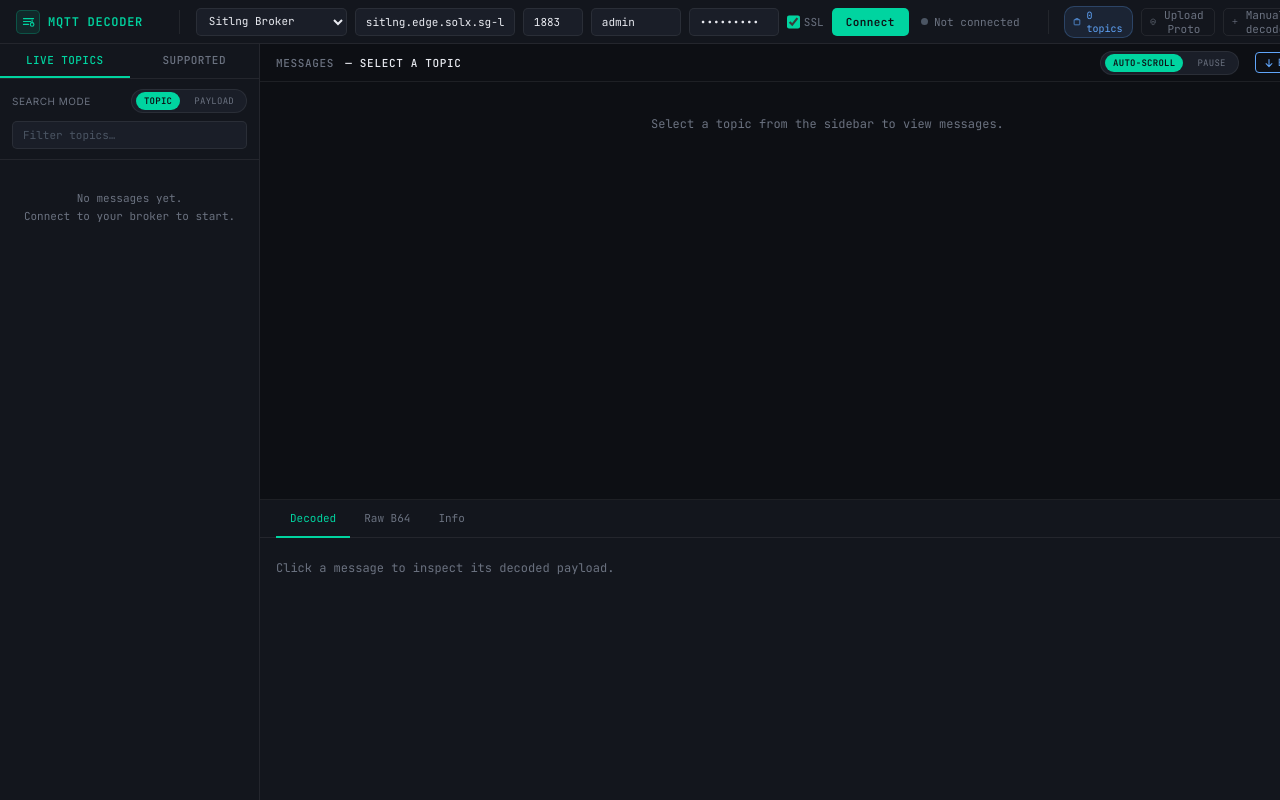
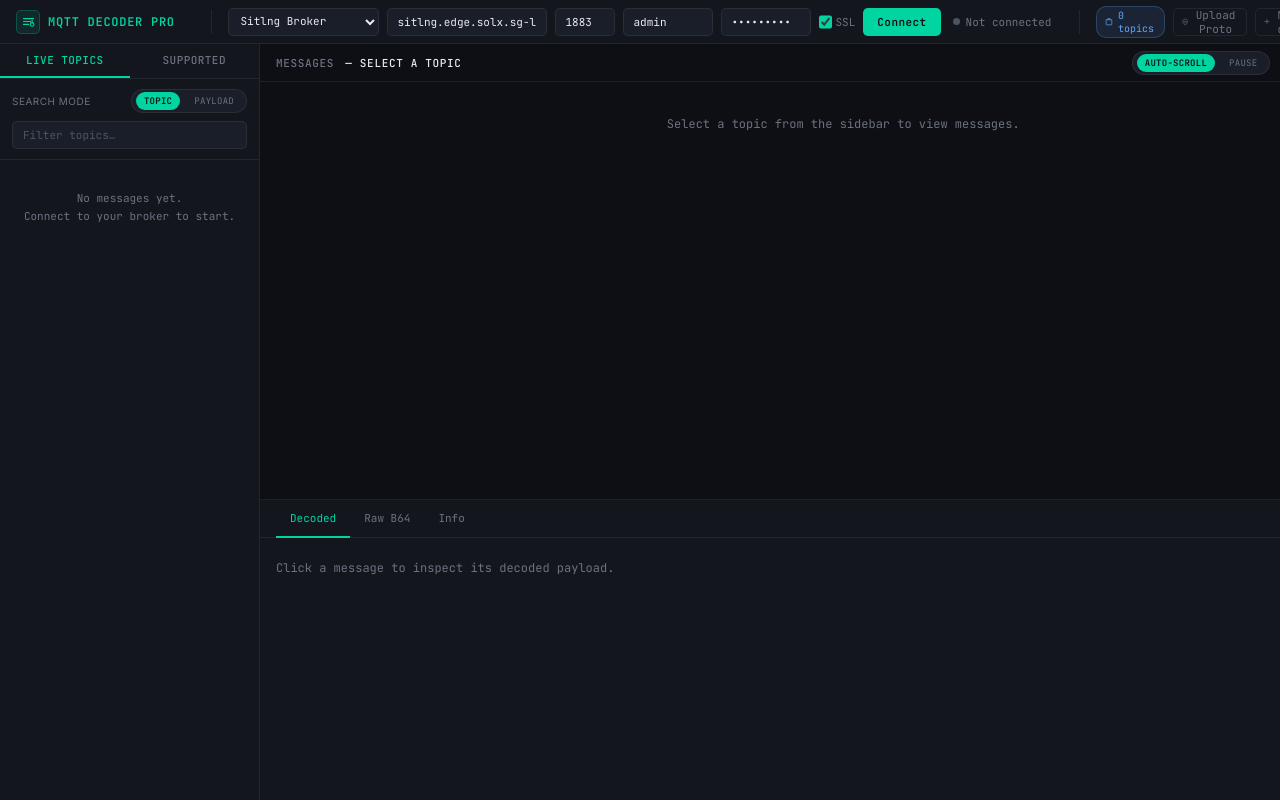
Before and after one commit to AbdulRazzakR28/proto-simulator, a Flask app: page / in a window 1280 px wide. Run offline with Flask 3, Linux system fonts and the light colour scheme; the visitor is signed in with stand-in values (Sample User, id 1); data that the repository does not hold is empty; parts of the project's set-up code (start-up, migrations or seed data) failed here and were passed over; some libraries are stand-ins or nearby versions.

Commit message:
Test change: Rename dashboard to MQTT Decoder Pro

```diff
--- a/templates/dashboard.html
+++ b/templates/dashboard.html
@@ -3,7 +3,7 @@
 <head>
 <meta charset="UTF-8">
 <meta name="viewport" content="width=device-width, initial-scale=1.0">
-<title>MQTT Protobuf Decoder</title>
+<title>MQTT Decoder Pro</title>
 <script src="https://cdnjs.cloudflare.com/ajax/libs/socket.io/4.7.2/socket.io.min.js"></script>
 <style>
 @import url('https://fonts.googleapis.com/css2?family=JetBrains+Mono:wght@400;500;600&family=Inter:wght@400;500;600&display=swap');
@@ -431,7 +431,7 @@ html,body{height:100%;overflow:hidden;background:var(--bg);color:var(--text);fon
       <div class="tb-logo-icon">
         <svg viewBox="0 0 18 18" fill="none"><path d="M2 5h14M2 9h10M2 13h7" stroke="#00d4a0" stroke-width="1.5" stroke-linecap="round"/><circle cx="14" cy="13" r="2.5" stroke="#00d4a0" stroke-width="1.5"/><path d="M14 10.5V7" stroke="#00d4a0" stroke-width="1.5" stroke-linecap="round"/></svg>
       </div>
-      <div class="tb-title">MQTT Decoder</div>
+      <div class="tb-title">MQTT Decoder Pro</div>
     </div>
 
     <div class="tb-sep"></div>
```
